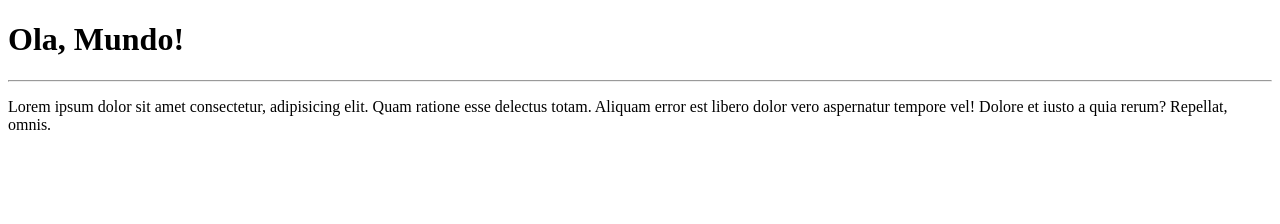
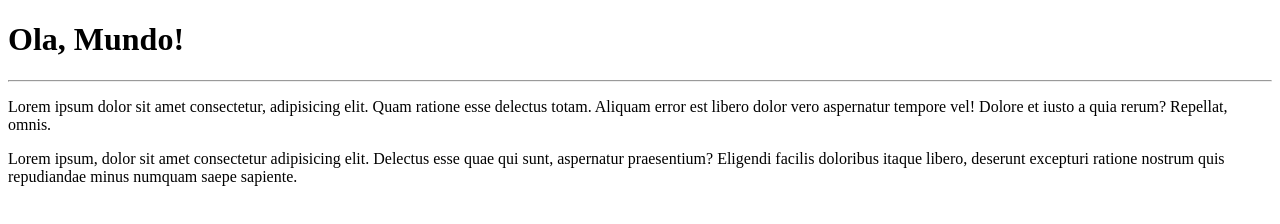
Before and after one commit to leandroqc/OlaMundo, a plain HTML site: page siteexemplo/index.html in a window 1280 px wide. Drawn offline with Linux system fonts and the light colour scheme.

Commit message:
adicionei um lorem

```diff
--- a/siteexemplo/index.html
+++ b/siteexemplo/index.html
@@ -9,5 +9,6 @@
     <h1>Ola, Mundo!</h1>
     <hr>
     <p>Lorem ipsum dolor sit amet consectetur, adipisicing elit. Quam ratione esse delectus totam. Aliquam error est libero dolor vero aspernatur tempore vel! Dolore et iusto a quia rerum? Repellat, omnis.</p>
+    Lorem ipsum, dolor sit amet consectetur adipisicing elit. Delectus esse quae qui sunt, aspernatur praesentium? Eligendi facilis doloribus itaque libero, deserunt excepturi ratione nostrum quis repudiandae minus numquam saepe sapiente.
 </body>
 </html>
```
